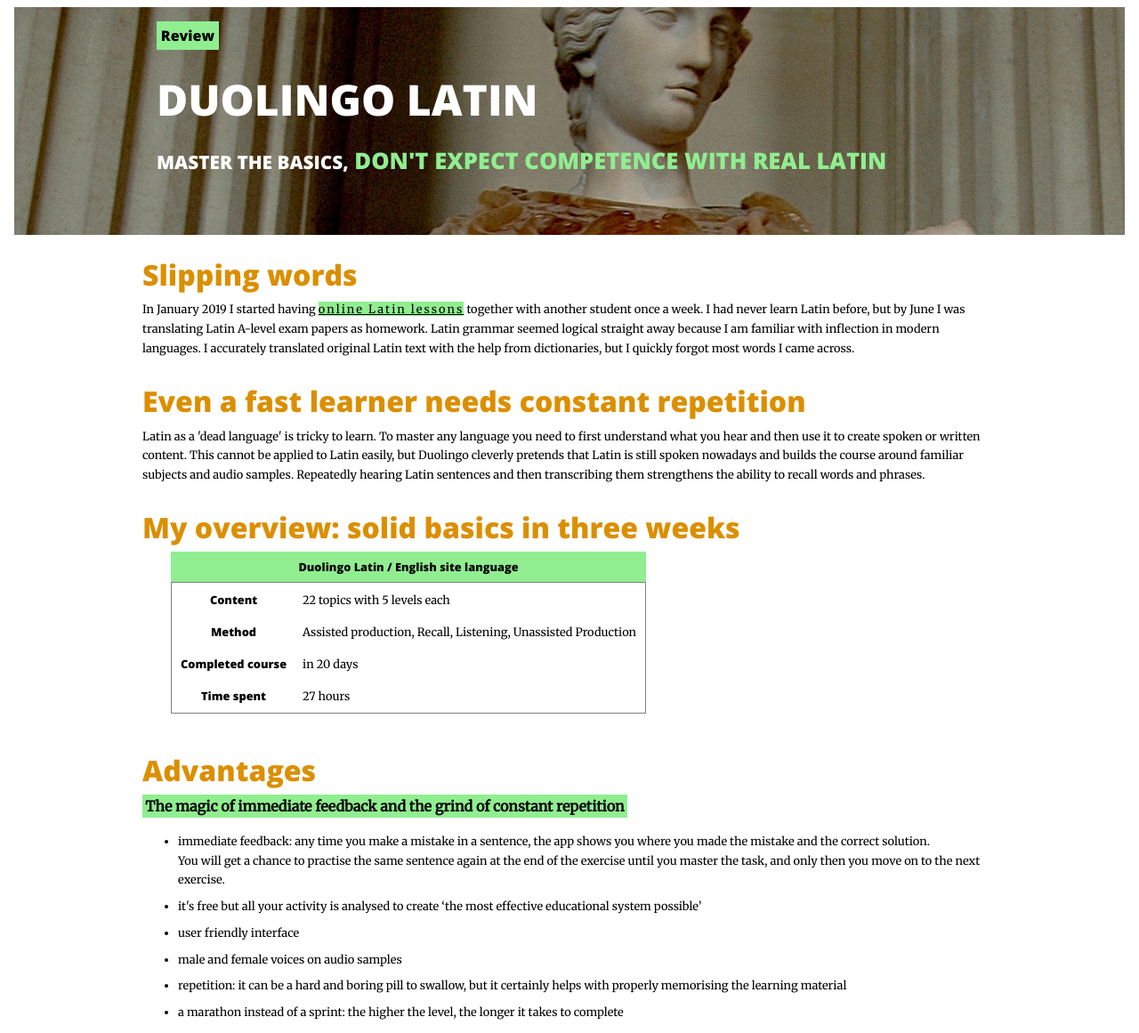
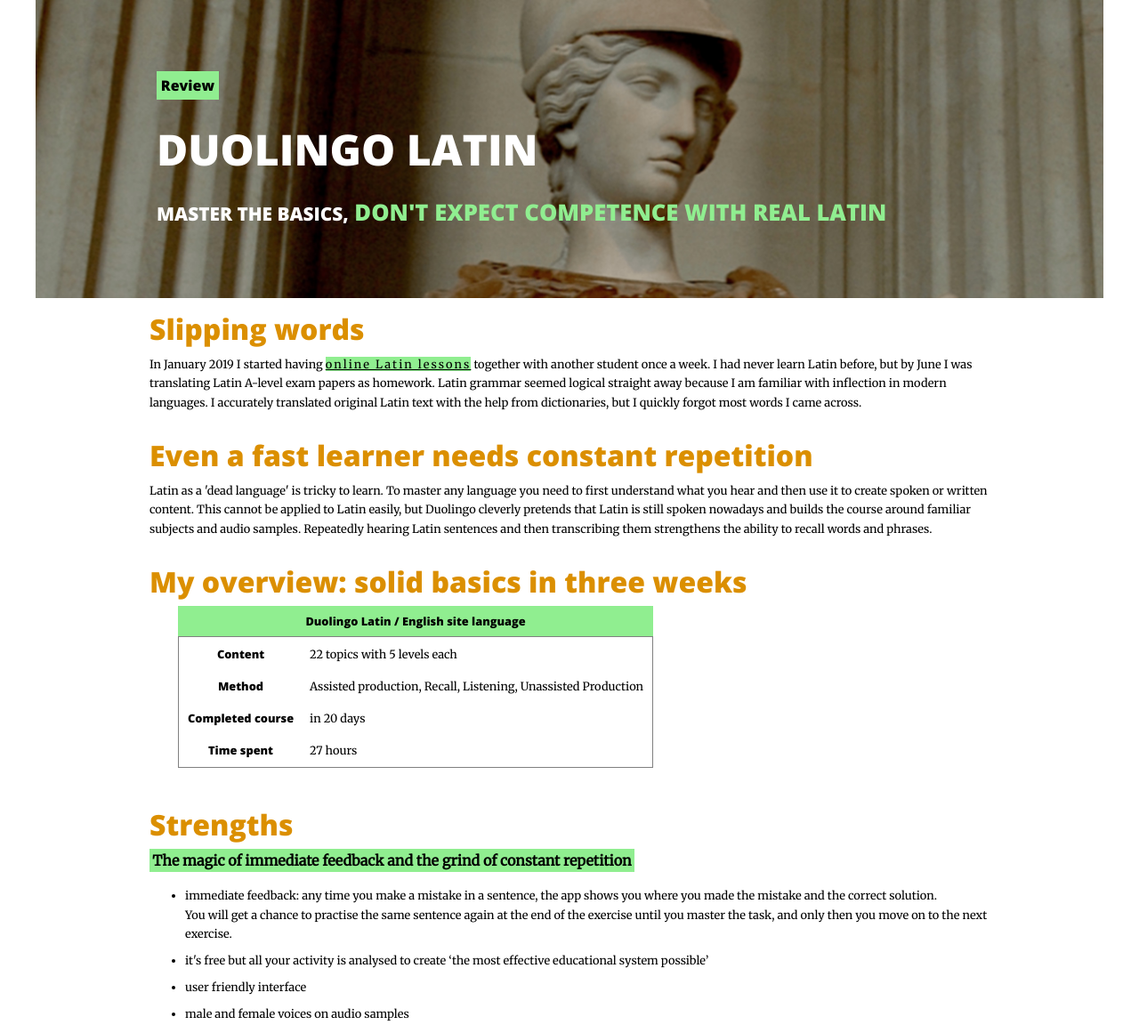
Before and after one commit to Kossecki/review, a plain HTML site: page index.html in a window 1280 px wide. Shown: the top 1161 px of the page at 89% size. Drawn offline with nearby package versions, Linux system fonts and the light colour scheme.

Commit message:
Optimised picture, banner height removed

```diff
--- a/index.html
+++ b/index.html
@@ -21,8 +21,9 @@
                 <p class="headline-text">Master the basics,<span class="headline-emphasis"> don't expect competence with real Latin</span></p>
             </div>
         </div>
+    </div>
 
-        <div class="container">
+    <div class="container-content">
             <h2>Slipping words</h2>
             <p>In January 2019 I started having <a href="https://www.classicstuition.co.uk">online Latin lessons</a> together with another student once a week. I had never learn Latin before, but by June I was translating Latin A-level exam papers as homework. Latin grammar seemed logical straight away because I am familiar with inflection in modern languages. I accurately translated original Latin text with the help from dictionaries, but I quickly forgot most words I came across. </p>
 
@@ -50,7 +51,7 @@
                 </tr>
             </table>
 
-            <h2>Advantages</h2>
+            <h2>Strengths</h2>
             <span class="sub-heading">The magic of immediate feedback and the grind of constant repetition</span>
             <ul>
                 <li>immediate feedback: any time you make a mistake in a sentence, the app shows you where you made the
@@ -67,7 +68,7 @@
                 <li>a marathon instead of a sprint: the higher the level, the longer it takes to complete</li>
             </ul>
 
-            <h2>Disadvantages</h2>
+            <h2>Weaknesses</h2>
             <span class="sub-heading">Shies from real Latin</span>
             <ul>
                 <li>verbs only in the present tense</li>
@@ -92,7 +93,7 @@
                 make friends
                 with the ablative absolute. Valete!
             </p>
-
+        </div>
 
 
             <footer>
@@ -105,7 +106,7 @@
                 </p>
                 <div>
             </footer>
-        </div>
+
     </div>
 
 
--- a/styles.css
+++ b/styles.css
@@ -11,8 +11,8 @@ html {
 
 body {
   font-family: 'Merriweather', 'Open Sans';
-  padding-left: 0.5rem;
-  padding-right: 0.5rem;
+  margin: 0;
+
 }
 
 h1 {
@@ -91,27 +91,30 @@ caption {
 }
 
 .main-banner {
-  background-image: url("pictures/Minerva.jpg");
+  background-image: url("pictures/Minerva (1) (1).jpg");
   background-repeat: no-repeat;
   background-position: center;
   background-size: cover;
-  height: 14rem;
+  background-color: rgb(153, 100, 1);
+  max-width: 1200px;
+  margin: 0 auto;
+
 }
-@media only screen and (min-width: 600px) {
-  .main-banner {
-    height: 16rem;
-  }
-}
-.container {
+
+.container,
+.container-content {
   margin: 0 auto;
   max-width: 960px;
 }
-
+.container-content{
+  padding-left: 0.5rem;
+  padding-right: 0.5rem;
+}
 .headline {
   font-family: 'Open Sans', Arial, sans-serif;
   color: white;
   background-color: rgb(153, 100, 1);
-  padding: 1rem 3rem 3rem 1rem;
+  padding: 5rem 3rem 3rem 1rem;
 }
 
 @media only screen and (min-width: 600px) {
@@ -131,7 +134,7 @@ caption {
   text-transform: uppercase;
   font-family: inherit;
   font-size: 1.3rem;
-  line-height: 1;
+  line-height: 1.2;
 }
 
 .headline-emphasis {
```
Also changed, not shown: pictures/Minerva (1) (1).jpg (added).
